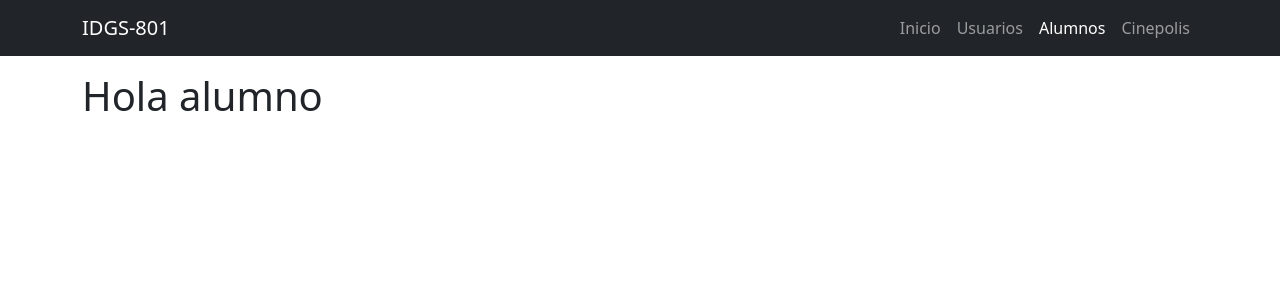
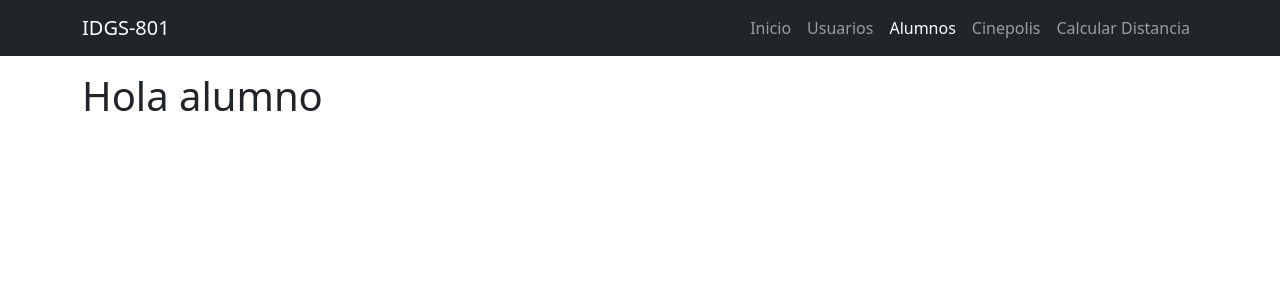
Before and after one commit to IDGS-801-23001502/IntroFlask, a Flask app: page /alumnos in a window 1280 px wide. Shown: the top 300 px of the page. Run offline with Flask 3, Linux system fonts and the light colour scheme; some libraries are stand-ins or nearby versions.

Commit message:
09/02/2026. Distancia

```diff
--- a/templates/layout.html
+++ b/templates/layout.html
@@ -51,6 +51,13 @@
                 >Cinepolis</a
               >
             </li>
+            <li class="nav-item">
+              <a
+                class="nav-link {% if request.endpoint == 'distancia' %}active{% endif %}"
+                href="/distancia"
+                >Calcular Distancia</a
+              >
+            </li>
           </ul>
         </div>
       </div>
```
